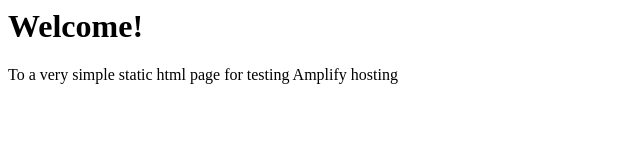
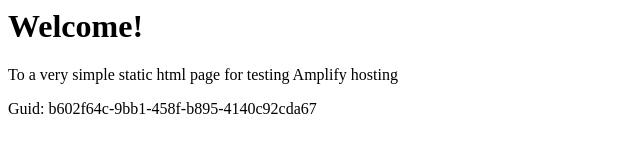
Before and after one commit to aws-aemilia-mxp/Github-PR-Commit-Integration-Test-DoNotTouch-Gith-P5X5MO5I-v1-preprod-eu-south-1, a website: page src/index.html in a window 1280 px wide. Shown: the whole page, without its empty margins (0-640 px from the left). Drawn offline with Linux system fonts and the light colour scheme.

Commit message:
commit from integ tests

```diff
--- a/src/index.html
+++ b/src/index.html
@@ -1,3 +1,5 @@
+
+
 <html lang="en">
 
 <head>
@@ -10,6 +12,6 @@
 <body>
     <h1>Welcome!</h1>
     <p>To a very simple static html page for testing Amplify hosting</p>
-</body>
+    <p>Guid: b602f64c-9bb1-458f-b895-4140c92cda67</p></body>
 
 </html>
```
